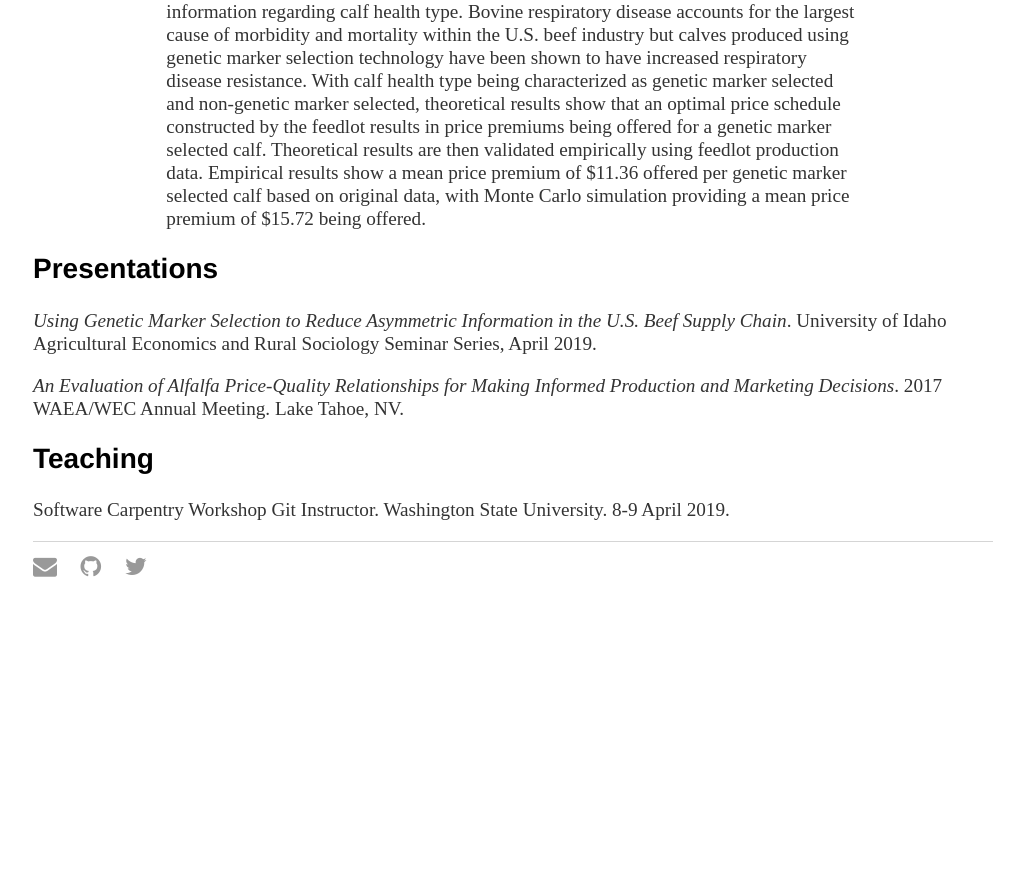
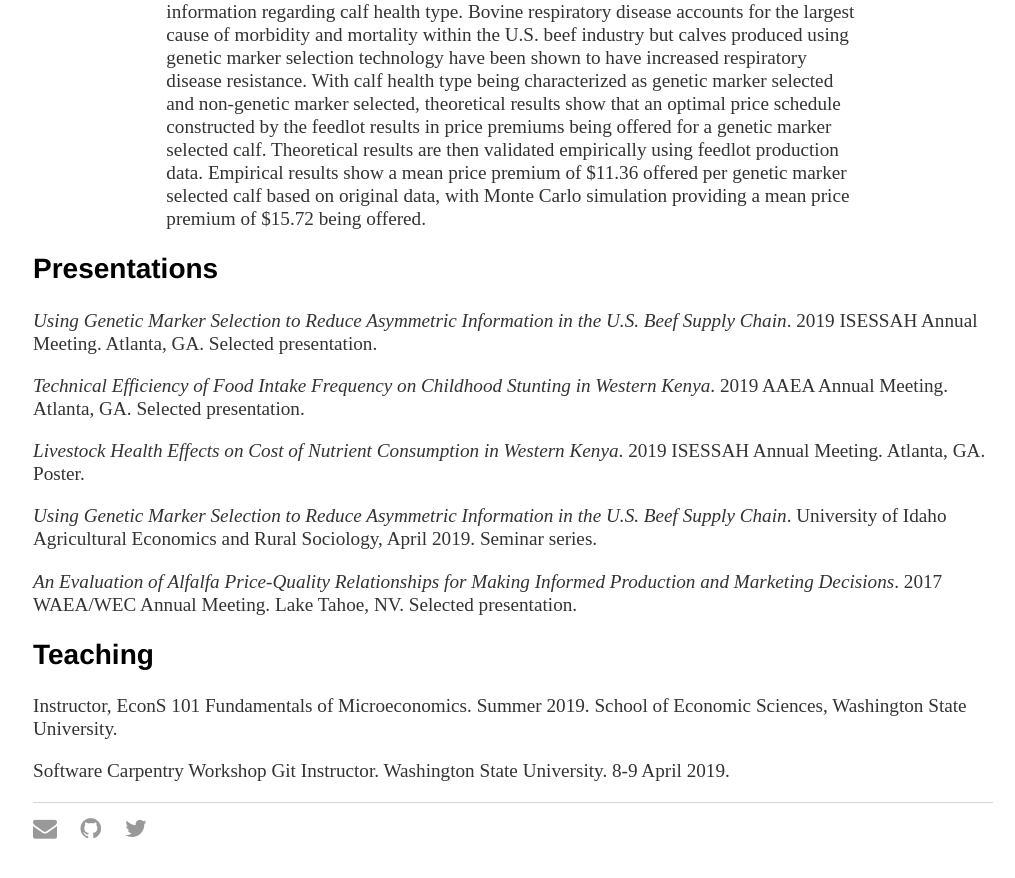
Before and after one commit to AJKappes/AJKappes.github.io, a Jekyll site: the page about/index.html, which Jekyll copies as it is, in a window 1280 px wide and 900 px high, scrolled down 1313 px. Shown: the top 878 px of the window, without its empty margins (127-1142 px from the left). Built offline with Jekyll 4.4.1, drawn with Linux system fonts in a browser that asks for light colours; before the commit the page ends 1951 px from its top, so only the background shows below that.

Commit message:
update presentation and teaching - Jul 19

```diff
--- a/about/index.html
+++ b/about/index.html
@@ -16,7 +16,7 @@
         		<li><a href="/blog">Blog</a></li>
     		</ul>
 		</nav>
-		<style> .indented { padding-left: 100pt; padding-right: 100pt; } </style>
+		<style> .indented {padding-left: 100pt; padding-right: 100pt;} </style>
 
 
 		<div class="container">
@@ -40,12 +40,20 @@ to Reduce Asymmetric Information in the U.S. Beef Supply Chain</b>. Working pape
 
 	<h2>Presentations</h2>
 
-	<p><em>Using Genetic Marker Selection to Reduce Asymmetric Information in the U.S. Beef Supply Chain</em>. University of Idaho Agricultural Economics and Rural Sociology Seminar Series, April 2019.</p>
+    <p><em>Using Genetic Marker Selection to Reduce Asymmetric Information in the U.S. Beef Supply Chain</em>. 2019 ISESSAH Annual Meeting. Atlanta, GA. Selected presentation.</p>
+
+    <p><em>Technical Efficiency of Food Intake Frequency on Childhood Stunting in Western Kenya</em>. 2019 AAEA Annual Meeting. Atlanta, GA. Selected presentation.</p>
+
+    <p><em>Livestock Health Effects on Cost of Nutrient Consumption in Western Kenya</em>. 2019 ISESSAH Annual Meeting. Atlanta, GA. Poster.</p>
+
+	<p><em>Using Genetic Marker Selection to Reduce Asymmetric Information in the U.S. Beef Supply Chain</em>. University of Idaho Agricultural Economics and Rural Sociology, April 2019. Seminar series.</p>
 
 	<p><em>An Evaluation of Alfalfa Price-Quality Relationships for Making Informed
-Production and Marketing Decisions</em>. 2017 WAEA/WEC Annual Meeting. Lake Tahoe, NV.</p>
+Production and Marketing Decisions</em>. 2017 WAEA/WEC Annual Meeting. Lake Tahoe, NV. Selected presentation.</p>
 
 	<h2>Teaching</h2>
+
+    <p> Instructor, EconS 101 Fundamentals of Microeconomics. Summer 2019. School of Economic Sciences, Washington State University.</p>
 
 	<p>Software Carpentry Workshop Git Instructor. Washington State University. 8-9 April 2019.</p>
 
```
